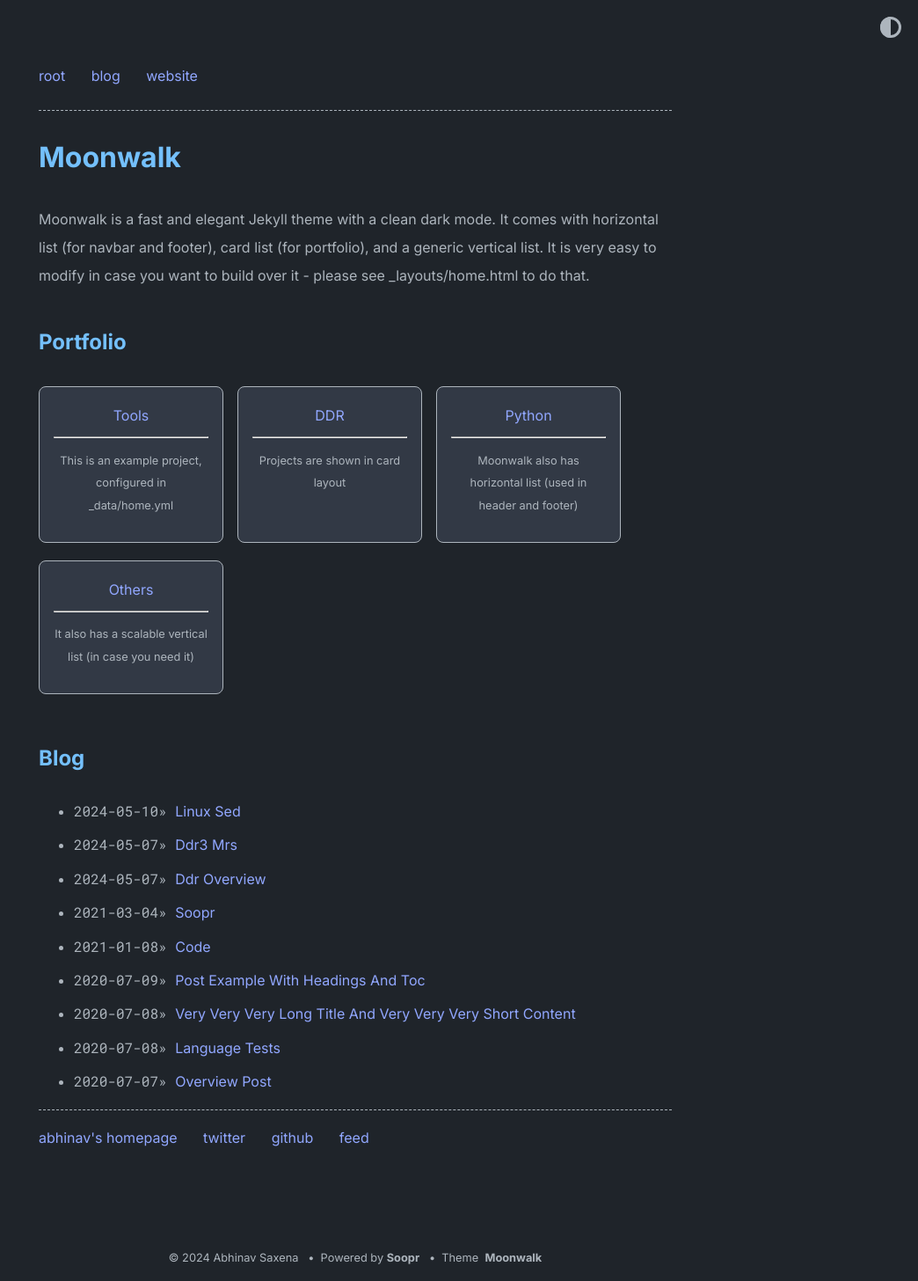
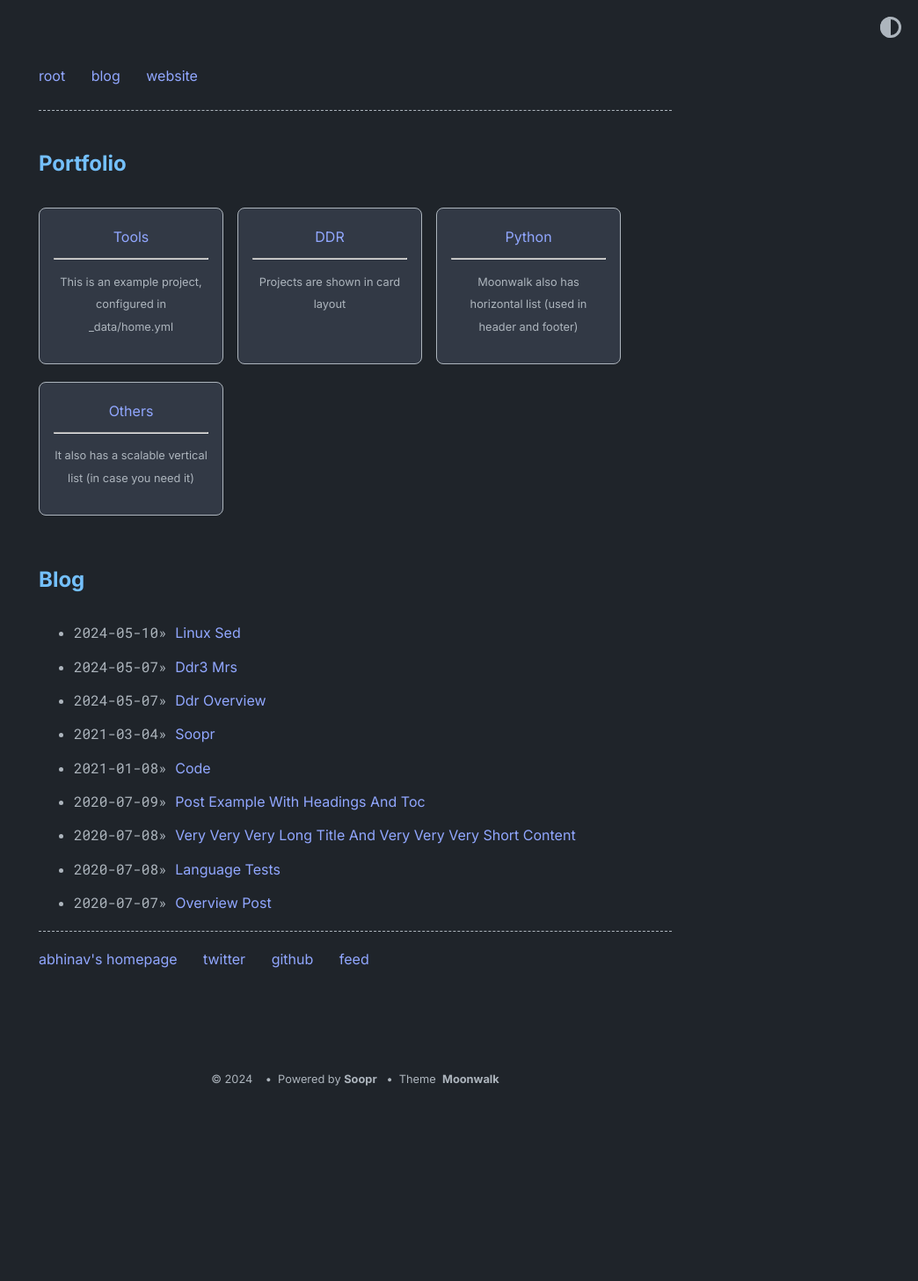
Before and after one commit to c0ralline/test.github.io, a Jekyll site: the page built from index.md, in a window 1280 px wide. Shown: the whole page at 88% size, without its empty margins (236-1280 px from the left). Built offline with Jekyll 4.4.1, drawn with Linux system fonts in a browser that asks for light colours; after the commit the page ends 1253 px from its top, so only the background shows below that; part of the change alters nothing that is shown.

Commit message:
Update _config.yml

```diff
--- a/_config.yml
+++ b/_config.yml
@@ -1,8 +1,8 @@
-title: Moonwalk
-author: Abhinav Saxena
-url: https://www.abhinavsaxena.com/moonwalk # root address of the site
-description: > # description of the site (multiple lines allowed)
-  Moonwalk is a fast and elegant Jekyll theme with a clean dark mode. It comes with horizontal list (for navbar and footer), card list (for portfolio), and a generic vertical list. It is very easy to modify in case you want to build over it - please see _layouts/home.html to do that.
+#title: Moonwalk
+#author: Abhinav Saxena
+#url: https://www.abhinavsaxena.com/moonwalk # root address of the site
+#description: > # description of the site (multiple lines allowed)
+#  Moonwalk is a fast and elegant Jekyll theme with a clean dark mode. It comes with horizontal list (for navbar and footer), card list (for portfolio), and a generic vertical list. It is very easy to modify in case you want to build over it - please see _layouts/home.html to do that.
 
 permalink: /:slug
 
```
